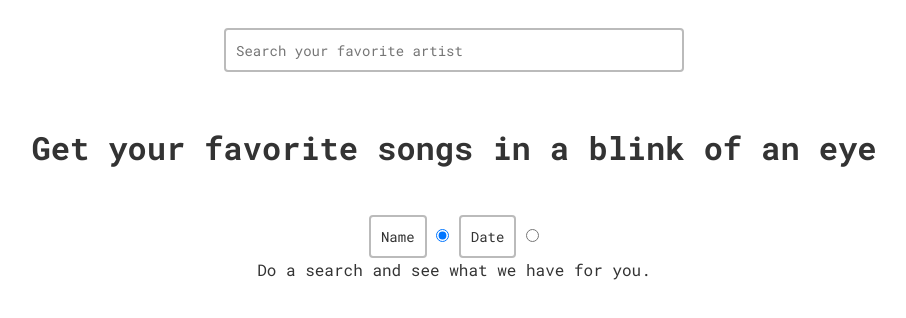
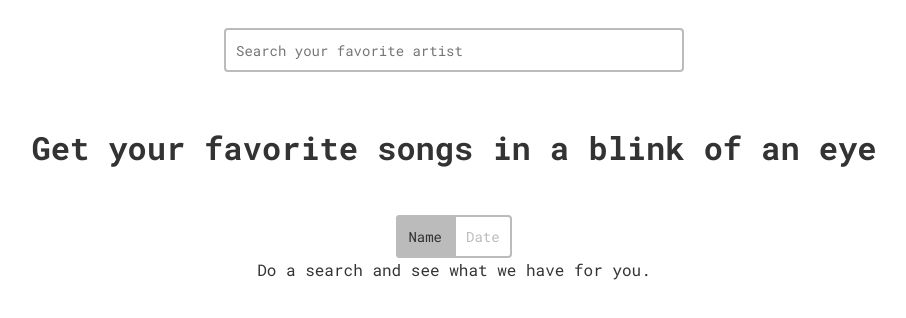
Before and after one commit to rwesterhoff/10-web_api_Teamtreehouse-Techdegree, a plain HTML site: page index.html in a window 1280 px wide. Shown: the whole page, without its empty margins (186-1092 px from the left). Drawn offline with nearby package versions, Linux system fonts and the light colour scheme.

Commit message:
Added styling for sort filter buttons.

```diff
--- a/index.html
+++ b/index.html
@@ -19,11 +19,8 @@
     <main class="container">
         <h1>Get your favorite songs in a blink of an eye</h1>
         <nav id="results-list">
-            <form action="">
-                <label for="name" class="sort-button-split" data-state="selected">Name</label>
-                <input type="radio" class="sort-button-split" id="name" name="sort" value="name" checked>
-                <label for="date" class="sort-button-split" data-state="deselected">Date</label>
-                <input type="radio" class="sort-button-split" id="date" name="sort" value="date">
+            <form class="sort-filter" action="">
+                <label for="name" class="sort-button-split" data-state="selected">Name</label><input type="radio" id="name" name="sort" value="name" checked><label for="date" class="sort-button-split" data-state="deselected">Date</label><input type="radio" id="date" name="sort" value="date">
             </form>
             <ul id="image-gallery">
                 <li>
--- a/js/spotify.js
+++ b/js/spotify.js
@@ -183,12 +183,13 @@ $($input).keyup(function() {
 /* --------------------------------------------------------------------------- *\
     SORT RESULTS
 \* --------------------------------------------------------------------------- */
-sortByName.click(function() {
-    this.attr('checked', checked);
-})
-sortByDate.click(function() {
-    this.attr('checked', checked);
-})
+// Change the appearance of the buttons
+$('input[type="radio"').change(function() {
+    var forAttr = this.id;
+    $('label').attr('data-state', 'deselected');
+    $('label[for="' + forAttr + '"]').attr('data-state', 'selected');
+});
+
 function sortUnorderedList(ul, sortDescending) {
     if (typeof ul == "string")
         ul = document.getElementById('image-gallery');
--- a/sass/_modules.scss
+++ b/sass/_modules.scss
@@ -30,30 +30,30 @@ input[type='search'] {
 
 
 /* Main container */
-
-// input[type="radio"] {
-//     display: none;
-// }
-
-input[type="radio"] {
-    &[data-state="selected"] {
-        background-color: $color-gray;
+.sort-filter {
+    input[type="radio"] {
+        display: none;
     }
-    &[data-state="deselected"] {
-        background-color: $color-white;
+    .sort-button-split {
+        margin: 0;
+        user-select: none;
+        &[data-state="selected"] {
+            background-color: $color-gray;
+        }
+        &[data-state="deselected"] {
+            background-color: $color-white;
+            color: $color-gray;
+        }
+        &:first-child {
+            border-top-right-radius: 0;
+            border-bottom-right-radius: 0;
+        }
+        &:nth-last-child(2) {
+            border-top-left-radius: 0;
+            border-bottom-left-radius: 0;
+        }
     }
 }
-
-// label {
-//     &:first-child {
-//         border-top-right-radius: 0;
-//         border-bottom-right-radius: 0;
-//     }
-//     &:last-child {
-//         border-top-left-radius: 0;
-//         border-bottom-left-radius: 0;
-//     }
-// }
 
 main.container {
     text-align: center;
```
Also changed, not shown: js/min/spotify-min.js (+1 -1 lines), css/style.css.
